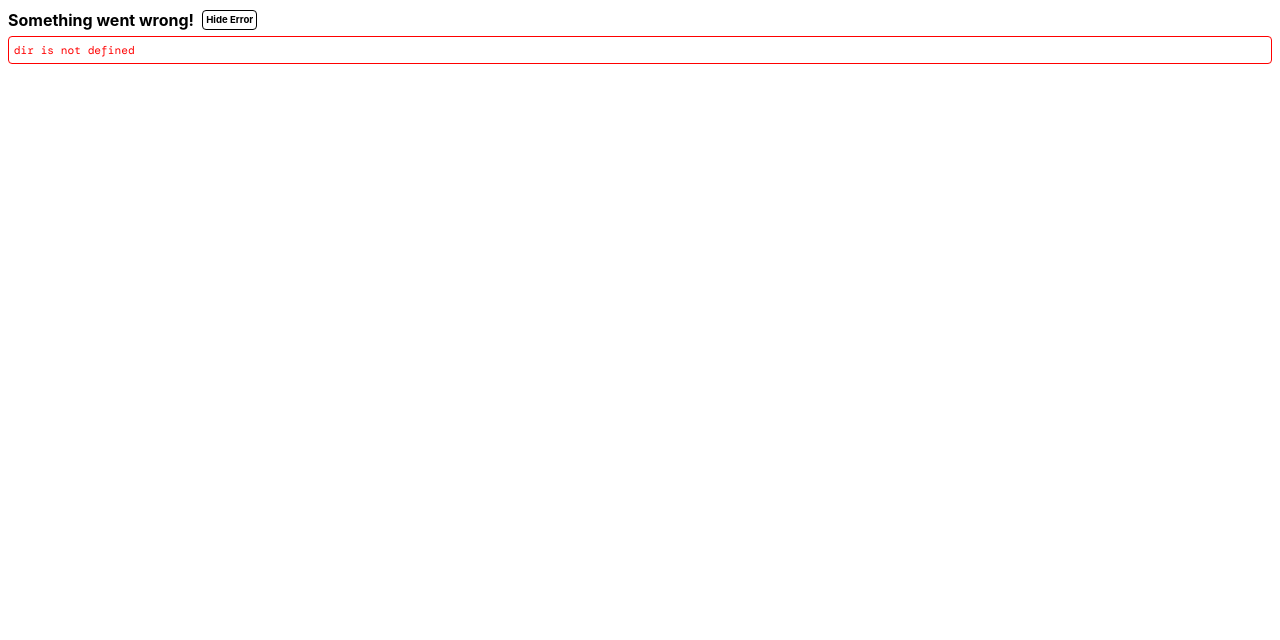
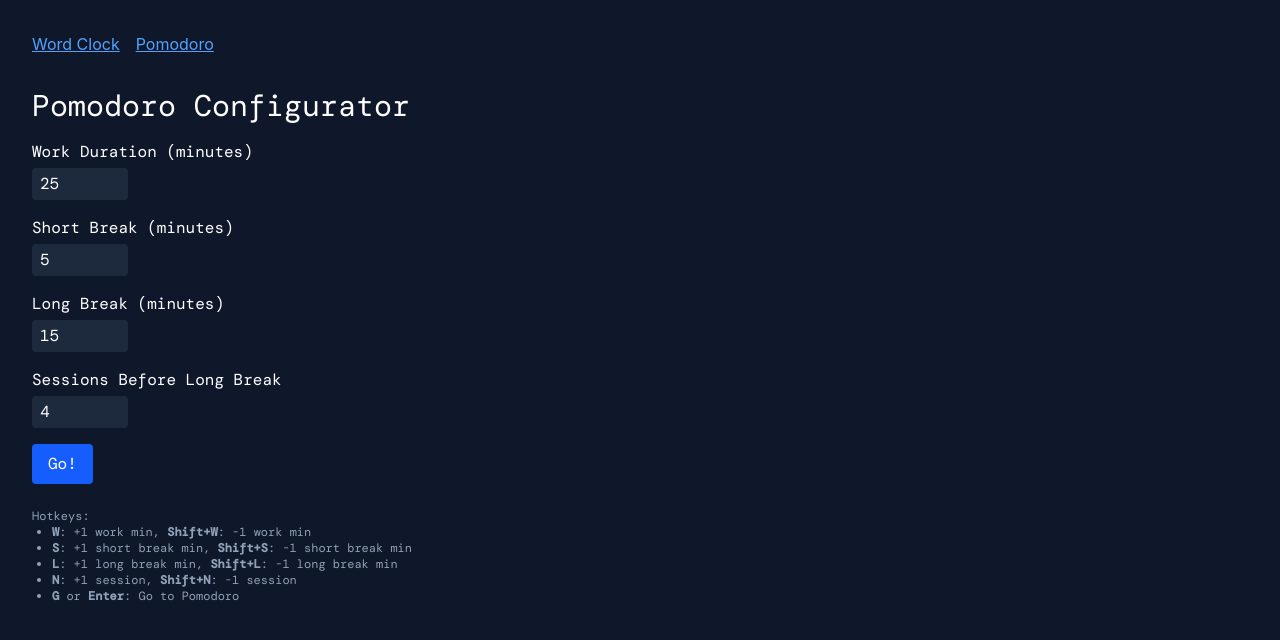
Before and after one commit to espeon/wordclock, a React (Vite) app: page /pomodoro-config in a window 1280 px wide. Shown: the top 640 px of the page. Built offline with nearby package versions, Linux system fonts and the light colour scheme; a web font is replaced by a local one.

Commit message:
get rid of dir param

```diff
--- a/src/routes/pomodoro-config.tsx
+++ b/src/routes/pomodoro-config.tsx
@@ -63,13 +63,10 @@ export default function PomodoroConfigurator() {
           else sess = Math.min(12, sess + 1);
           setSessions(String(sess));
           break;
-        case "d":
-          setDir(dir === "left" ? "right" : "left");
-          break;
         case "g":
         case "enter":
           e.preventDefault();
-          window.location.href = `/pomodoro?work=${w}&short=${s}&long=${l}&sessions=${sess}&dir=${dir}`;
+          window.location.href = `/pomodoro?work=${w}&short=${s}&long=${l}&sessions=${sess}`;
           break;
         default:
           break;
@@ -78,18 +75,7 @@ export default function PomodoroConfigurator() {
     window.addEventListener("keydown", handleKeyDown);
     return () => window.removeEventListener("keydown", handleKeyDown);
     // eslint-disable-next-line
-  }, [
-    work,
-    short,
-    long,
-    sessions,
-    dir,
-    setWork,
-    setShort,
-    setLong,
-    setSessions,
-    setDir,
-  ]);
+  }, [work, short, long, sessions, setWork, setShort, setLong, setSessions]);
 
   return (
     <div className="flex flex-col items-start justify-start p-8 bg-slate-900 h-screen w-screen">
```
